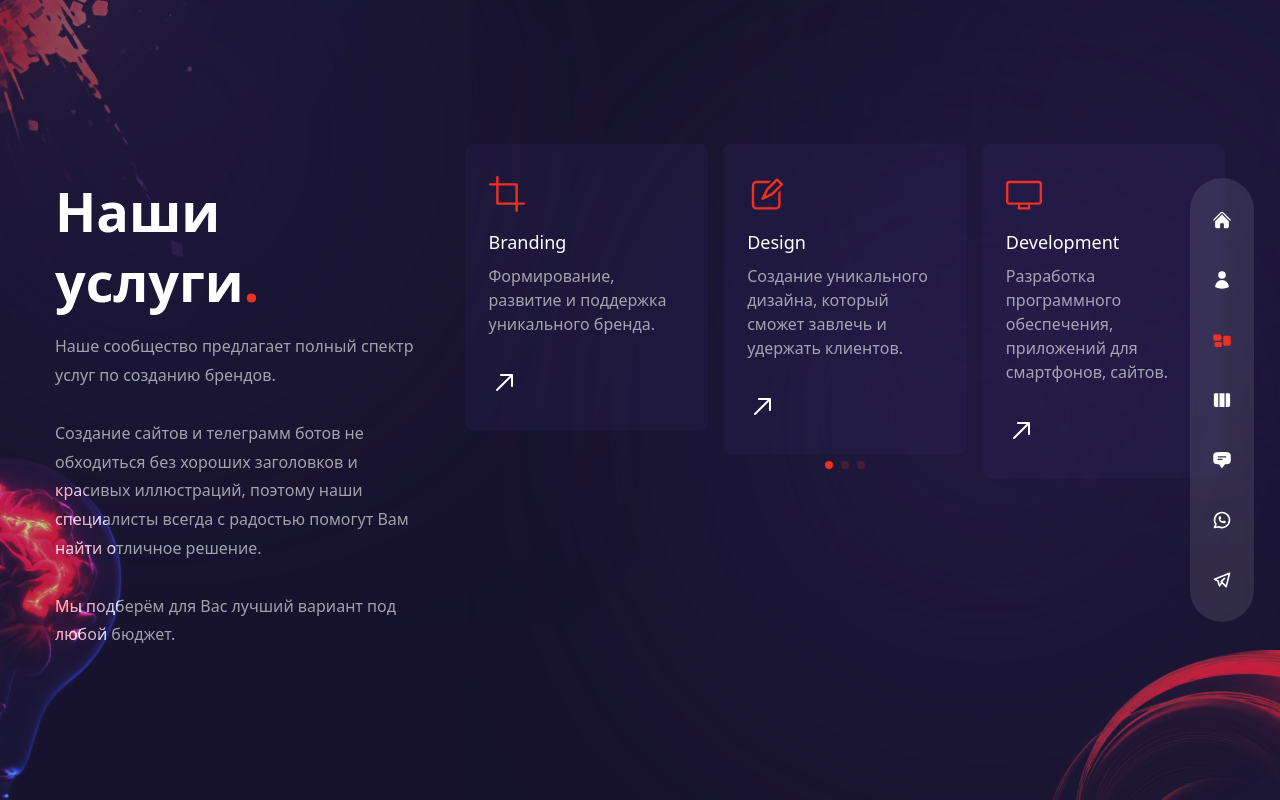
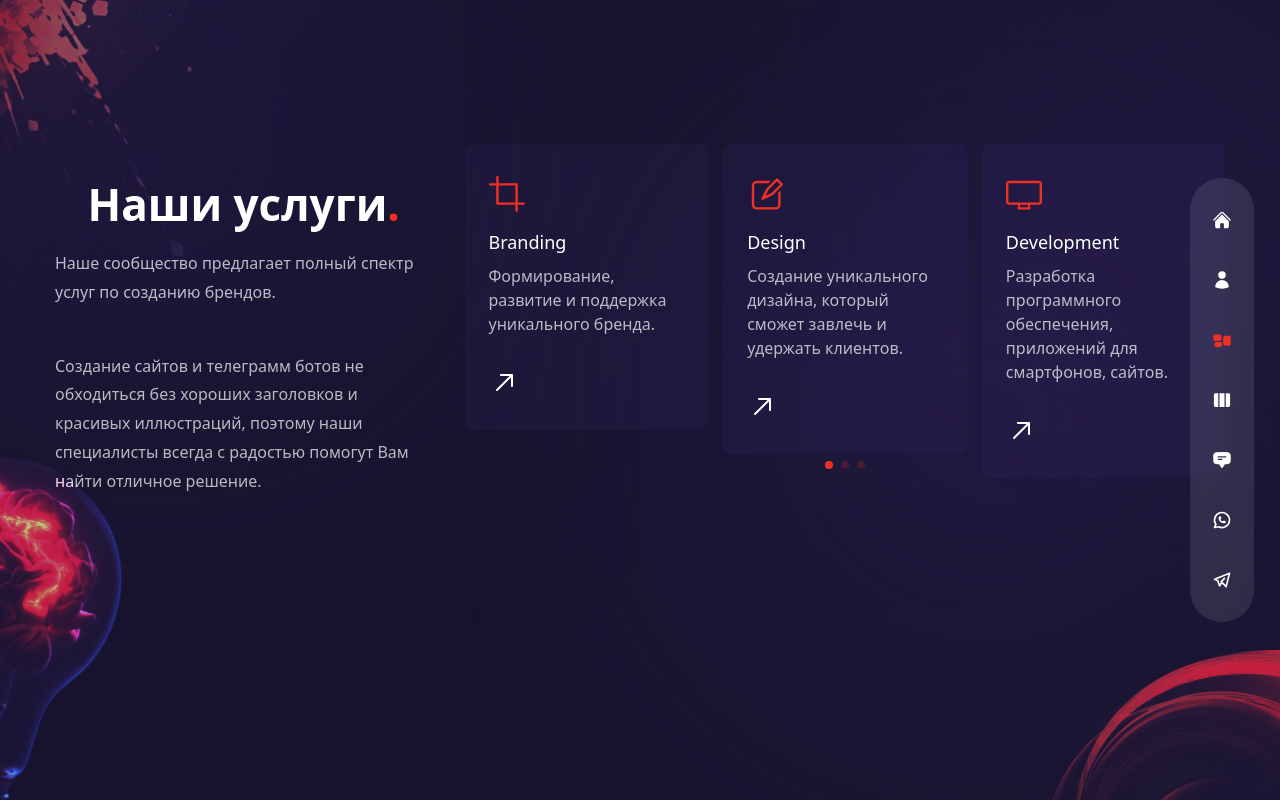
Before and after one commit to hisha-inc/Solilux, a Next.js app: page /services in a window 1280 px wide. Built offline with nearby package versions, Linux system fonts and the light colour scheme.

Commit message:
Правка багов и улучшение интерфейса.

```diff
--- a/components/TestimonialSlider.js
+++ b/components/TestimonialSlider.js
@@ -44,9 +44,9 @@ const TestimonialSlider = () => {
   return (
     <Swiper
       navigation={true}
-      pagination={{
-        clickable: true
-      }}
+      // pagination={{
+      //   clickable: true,
+      // }}
       modules={[ Navigation, Pagination ]}
       className="h-[280px] sm:h-[480px]"
     >
--- a/components/TypeAnimation.js
+++ b/components/TypeAnimation.js
@@ -15,7 +15,7 @@ const typeAnimation = () => {
         ]}
         wrapper="span"
         speed={5}
-        style={{ fontSize: '2em', display: 'inline-block' }}
+        style={{ fontSize: '1.5em', display: 'inline-block' }}
         repeat={Infinity}
       />
     );
--- a/components/WorkSlider.js
+++ b/components/WorkSlider.js
@@ -73,9 +73,9 @@ const WorkSlider = () => {
   return (
     <Swiper
       spaceBetween={10}
-      pagination={{
-        clickable: true
-      }}
+      // pagination={{
+      //   clickable: true
+      // }}
       modules={[ Pagination ]}
       className="h-[280px] sm:h-[480px]"
     >
@@ -87,20 +87,23 @@ const WorkSlider = () => {
                 return (
                   <div className='relative rounded-lg overflow-hidden flex
                   items-center justify-center group' key={index}>
+
                     <div className='flex items-center justify-center relative
                     overflow-hidden group'>
                       {/* image */}
                       {/* Link */}
-                      <a href={image.link} target="_blank"><Image src={image.path} width={500} height={300} alt=''/>
+                      <a href={image.link} target="_blank"><Image src={image.path} width={500} height={300} alt='' title=''/>
                         {/* overlay gradient */}
                         <div className='absolute inset-0 bg-gradient-to-l from-transparent
                         via-[#e838cc] to-[#4a22bd] opacity-0 group-hover:opacity-80
                         transition-all duration-700'></div>
                       </a>
                       {/* title */}
+
                       <div className='absolute bottom-0 translate-y-full
                       group-hover:-translate-y-10 group-hover:xl:-translate-y-20
                       transition-all duration-300'>
+                        <a href={image.link} target="_blank">
                         <div className='flex items-center gap-x-2 text-[13px] tracking-[0.2em]'>
                           {/* part 1 */}
                           <div className='delay-100'>LIVE</div>
@@ -111,9 +114,10 @@ const WorkSlider = () => {
                           <div className='text-xl translate-y-[500%]
                           group-hover:translate-y-0 transition-all duration-300
                           delay-200'><BsArrowRight/></div>
+                        </div>
+                        </a>
+                      </div>
 
-                        </div>
-                      </div>
                     </div>
                   </div>
                 )
--- a/pages/about/index.js
+++ b/pages/about/index.js
@@ -167,11 +167,11 @@ const About = () => {
             initial="hidden"
             animate="show"
             exit="hidden"
+            // md:flex md:max-w-xl xl:max-w-none
             className="max-w-[500px] mx-auto xl:mx-0 mb-6 xl:mb-12 px-2 xl:px-0"
           >
             🔸 Создание индивидуального дизайна сайта.<br/>
             🔸 Разработка удобных и функциональных телеграмм-ботов.<br/>
-            🔸 Пишем приложения для ускорения рутинных задач.<br/>
             🔸 Поддержка продуктов для обеспечения их безупречной работы.<br/>
             🔸 Напишем Вам любые текста для блогов, рекламы или сайта.<br/>
             🔸 Создадим для Вас арты и иллюстрации.
@@ -183,7 +183,7 @@ const About = () => {
             initial="hidden"
             animate="show"
             exit="hidden"
-            className="hidden md:flex md:max-w-xl xl:max-w-none mx-auto xl:mx-0 mb-8"
+            className="md:flex md:max-w-xl xl:max-w-none mx-auto xl:mx-0 mb-8"
           >
             <div className="flex flex-1 xl:gap-x-6">
               {/* experience */}
@@ -220,7 +220,7 @@ const About = () => {
           exit="hidden"
           className="flex flex-col w-full xl:max-w-[48%] h-[480px]"
         >
-          <div className="flex gap-x-4 xl:gap-x-8 mx-auto xl:mx-0 mb-4">
+          <div className="hidden md:flex md:max-w-xl xl:max-w-none flex gap-x-4 xl:gap-x-8 mx-auto xl:mx-0 mb-4">
             {aboutData.map((item, itemIndex) => {
               return (
                 <div
@@ -234,7 +234,7 @@ const About = () => {
             })}
           </div>
 
-          <div className="py-2 xl:py-6 flex flex-col gap-y-2 xl:gap-y-4 items-center xl:items-start">
+          <div className="hidden md:flex md:max-w-xl xl:max-w-none py-2 xl:py-6 flex flex-col gap-y-2 xl:gap-y-4 items-center xl:items-start">
             {aboutData[index].info.map((item, itemIndex) => {
               return (
                 <div
--- a/pages/index.js
+++ b/pages/index.js
@@ -17,6 +17,25 @@ import { fadeId, fadeIn } from '../variants'
 
 const Home = () => {
   return <div className="bg-primary/60 h-full">
+    {/* image */}
+    <div className="w-full h-full absolute right-0 bottom-0 z-5">
+      {/* bg img */}
+      <div className="bg-none xl:bg-explosion xl:bg-cover xl:bg-right xl:bg-no-repeat w-full h-full absolute mix-blend-color-dodge translate-z-0"></div>
+        {/* particles */}
+        <ParticlesContainer />
+
+        {/* avatar img */}
+        <motion.div
+          className="w-full h-full max-w-[737px] max-h-[678px] absolute -bottom-32 lg:bottom-0 lg:right-[8%]"
+          variants={fadeIn('up', 0.2)}
+          initial='hidden'
+          animate='show'
+          exit='hidden'
+          transition={{duration: 1, ease: 'easeInOut'}}
+          >
+          <Avatar />
+        </motion.div>
+    </div>
     {/* text */}
     <div className="w-full h-full bg-gradient-to-r from-primary/10 via-black/30 to-black/10">
       <div className="text-center flex flex-col justify-center xl:pt-40 xl:text-left h-full container mx-auto">
@@ -51,33 +70,12 @@ const Home = () => {
             initial='hidden'
             animate='show'
             exit='hidden'
-            className="hidden xl:flex"
+            className="hidden xl:flex z-auto"
           >
             <ProjectsBtn/>
           </motion.div>
         </div>
       </div>
-
-    {/* image */}
-    <div className="w-[1200px] h-full absolute right-0 bottom-0">
-      {/* bg img */}
-      <div className="bg-none xl:bg-explosion xl:bg-cover xl:bg-right xl:bg-no-repeat w-full h-full absolute mix-blend-color-dodge translate-z-0"></div>
-
-      {/* particles */}
-      <ParticlesContainer />
-
-      {/* avatar img */}
-      <motion.div
-        className="w-full h-full max-w-[737px] max-h-[678px] absolute -bottom-32 lg:bottom-0 lg:right-[8%]"
-        variants={fadeIn('up', 0.2)}
-        initial='hidden'
-        animate='show'
-        exit='hidden'
-        transition={{duration: 1, ease: 'easeInOut'}}
-        >
-        <Avatar />
-      </motion.div>
-    </div>
   </div>
 };
 
--- a/pages/services/index.js
+++ b/pages/services/index.js
@@ -24,21 +24,31 @@ const Services = () => {
               initial="hidden"
               animate="show"
               exit="hidden"
-              className='h2 xl:mt-8'
+              className='h2 xl:mt-8 mx-auto'
             >
               Наши услуги<span className='text-accent'>.</span>
             </motion.h2>
+
             <motion.p
               variants={fadeIn('up', 0.4)}
               initial="hidden"
               animate="show"
               exit="hidden"
-              className='mb-4 max-w-[400px] mx-auto lg:mx-0'
+              className='mb-4 max-w-[400px] mx-auto'
             >
               Наше сообщество предлагает полный спектр услуг по созданию брендов.<br/><br/>
-              Создание сайтов и телеграмм ботов не обходиться без хороших заголовков и красивых иллюстраций, поэтому наши специалисты всегда с радостью помогут Вам найти отличное решение.<br/><br/>
-              Мы подберём для Вас лучший вариант под любой бюджет.
             </motion.p>
+            <div className='hidden md:flex xl:max-w-xl xl:max-w-none'>
+              <motion.p
+                variants={fadeIn('up', 0.4)}
+                initial="hidden"
+                animate="show"
+                exit="hidden"
+                className='mb-4 max-w-[400px] mx-auto'
+              >
+                Создание сайтов и телеграмм ботов не обходиться без хороших заголовков и красивых иллюстраций, поэтому наши специалисты всегда с радостью помогут Вам найти отличное решение.
+              </motion.p>
+            </div>
           </div>
           <motion.div
             variants={fadeIn('down', 0.6)}
--- a/pages/work/index.js
+++ b/pages/work/index.js
@@ -28,6 +28,7 @@ const Work = () => {
             >
               Наши <span className='text-accent'>работы.</span>
             </motion.h2>
+            <div className='hidden md:flex xl:max-w-xl xl:max-w-none'>
               <motion.p
                 variants={fadeIn('up', 0.4)}
                 initial="hidden"
@@ -36,9 +37,18 @@ const Work = () => {
                 className='mb-4 max-w-[400px] mx-auto lg:mx-0'
               >
                 Мы создаём интуитивно понятные и функциональные сайты, которые помогут Вам выделиться и подчеркнуть индивидуальный стиль.<br/><br/>
-              <span className='text-accent'>Контент,</span> который Заставит Мир Остановиться.<br/>
+                Контент, который Заставит Мир Остановиться.<br/>
                 Цепляющие текста - истории, которые хочется читать. Вкупе с иллюстрациями, слова перенесут ваших клиентов в мир вашего бренда.<br/><br/>
-              Каждый <span className='text-accent'>штрих,</span> - это шаг к уникальности, <br/>каждый <span className='text-accent'>цвет</span> - это слово в рассказе о вашем бизнесе.
+              </motion.p>
+            </div>
+            <motion.p
+                variants={fadeIn('up', 0.4)}
+                initial="hidden"
+                animate="show"
+                exit="hidden"
+                className='mb-4 max-w-[400px] mx-auto lg:mx-0'
+              >
+                Каждый штрих, - это шаг к уникальности, <br/>каждый цвет - это слово в рассказе о вашем бизнесе.
 
               </motion.p>
           </div>
--- a/styles/globals.css
+++ b/styles/globals.css
@@ -26,13 +26,13 @@
     @apply w-full h-screen overflow-hidden;
   }
   .h1 {
-    @apply text-[35px] leading-tight md:text-[60px] md:leading-[1.3] mb-8 font-semibold;
+    @apply text-[35px] leading-tight md:text-[50px] md:leading-[1.3] mb-8 font-semibold;
   }
   .h2 {
-    @apply text-[35px] leading-tight md:text-[54px] md:leading-[1.3] mb-4 font-semibold;
+    @apply text-[35px] leading-tight md:text-[44px] md:leading-[1.3] mb-4 font-semibold;
   }
   p {
-    @apply leading-[1.8] text-white/60 font-light;
+    @apply leading-[1.8] text-white/70 font-light;
   }
   .btn,
   .input {
```
Lines whose indentation alone changed are shown as unchanged.
